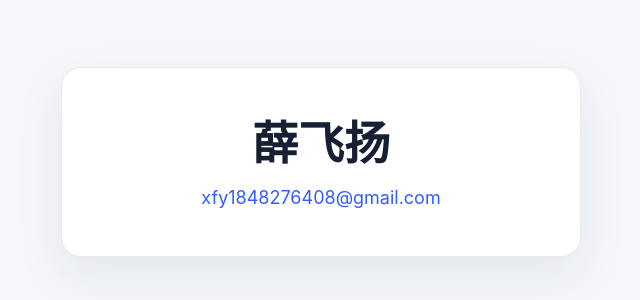
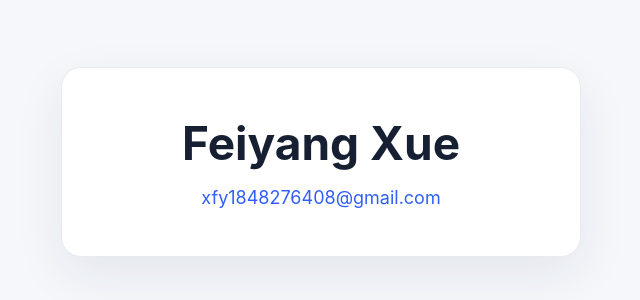
Before and after one commit to FeiXuee/FeiXuee.github.io, a plain HTML site: page index.html in a window 1280 px wide. Shown: the part 238-538 px from the top of the page, without its empty margins (319-959 px from the left). Drawn offline with Linux system fonts and the light colour scheme.

Commit message:
Update index.html

```diff
--- a/index.html
+++ b/index.html
@@ -5,7 +5,6 @@
   <meta name="viewport" content="width=device-width, initial-scale=1.0">
   <meta name="description" content="薛飞扬 的个人联系页面">
   <title>薛飞扬</title>
-  <title>Feiyang Xue</title>
   <style>
     * { box-sizing: border-box; }
     body {
@@ -43,7 +42,7 @@
 </head>
 <body>
   <main>
-    <h1>薛飞扬</h1>
+    <h1>Feiyang Xue</h1>
     <a href="mailto:xfy1848276408@gmail.com">xfy1848276408@gmail.com</a>
   </main>
 </body>
```
